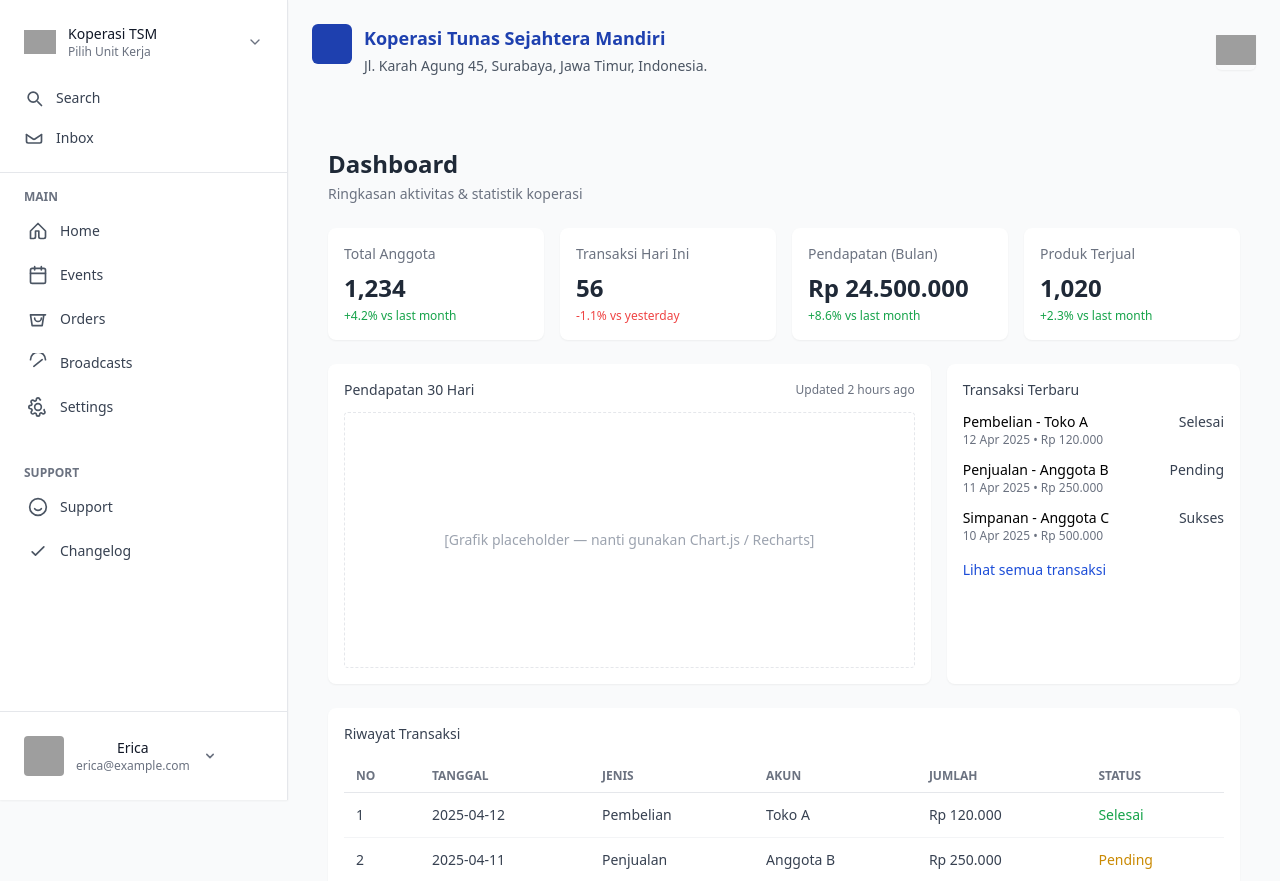
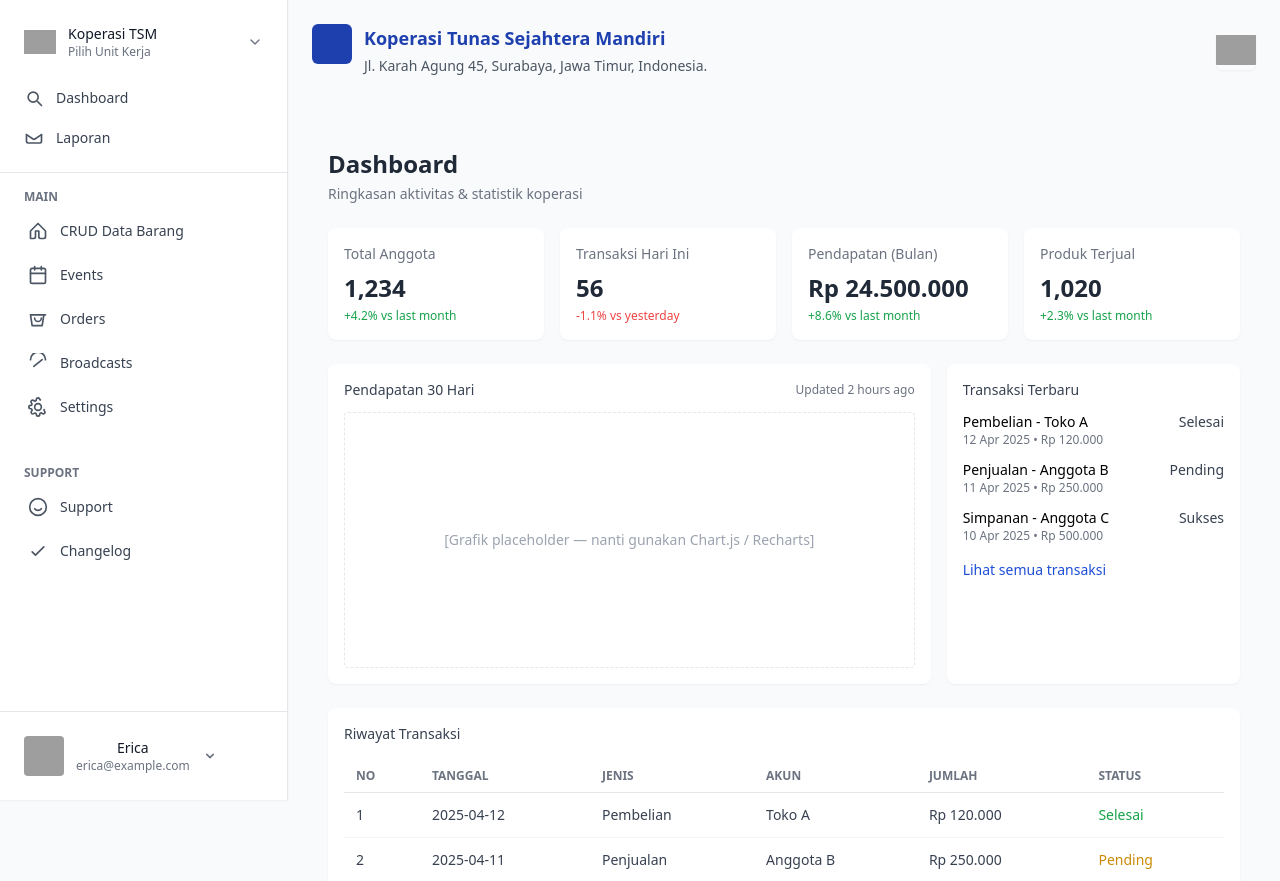
Before and after one commit to salsafds/toko-tsm, a Laravel app: page /dashboard in a window 1280 px wide. Shown: the top 881 px of the page. Run offline with Laravel 12, Linux system fonts and the light colour scheme; style sheets or scripts are compiled from the project's sources; grey boxes are pictures that could not be loaded.

Commit message:
master data barang

```diff
--- a/resources/views/layouts/partials/sidebarmaster.blade.php
+++ b/resources/views/layouts/partials/sidebarmaster.blade.php
@@ -60,7 +60,7 @@
         <svg class="h-5 w-5 text-gray-600" viewBox="0 0 24 24" fill="none" stroke="currentColor" stroke-width="2">
           <path stroke-linecap="round" stroke-linejoin="round" d="M21 21l-4.35-4.35M17 11a6 6 0 11-12 0 6 6 0 0112 0z"/>
         </svg>
-        <span class="text-sm text-gray-700">Search</span>
+        <span class="text-sm text-gray-700">Dashboard</span>
       </a>
 
       <a href="{{ route('dashboard') ?? '#' }}" class="flex items-center gap-3 px-2 py-2 rounded hover:bg-gray-50">
@@ -68,7 +68,7 @@
           <path stroke-linecap="round" stroke-linejoin="round" d="M3 8l7.89 5.26a2 2 0 002.22 0L21 8"/>
           <path stroke-linecap="round" stroke-linejoin="round" d="M21 8v8a2 2 0 01-2 2H5a2 2 0 01-2-2V8"/>
         </svg>
-        <span class="text-sm text-gray-700">Inbox</span>
+        <span class="text-sm text-gray-700">Laporan</span>
       </a>
     </div>
   </div>
@@ -82,7 +82,7 @@
         <svg class="h-5 w-5 text-gray-600" viewBox="0 0 24 24" fill="none" stroke="currentColor" stroke-width="2">
           <path stroke-linecap="round" stroke-linejoin="round" d="M3 12l9-9 9 9v7a2 2 0 01-2 2h-4a2 2 0 01-2-2V12H9v7a2 2 0 01-2 2H3z"/>
         </svg>
-        <span class="text-sm text-gray-700">Home</span>
+        <span class="text-sm text-gray-700">CRUD Data Barang</span>
       </a>
 
       <a href="{{ route('dashboard') ?? '#' }}" class="flex items-center gap-3 px-3 py-2 rounded hover:bg-gray-50">
```
Also changed, not shown: resources/views/master/Data Barang/_form.blade.php (added), resources/views/master/Data Barang/create.blade.php (added), resources/views/master/Data Barang/edit.blade.php (added), resources/views/master/Data Barang/index.blade.php (added), resources/views/master/Data Barang/show.blade.php (added), resources/views/master/crudBarang.blade.php (added).
